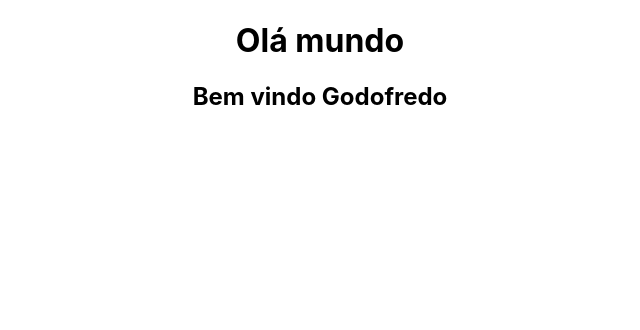
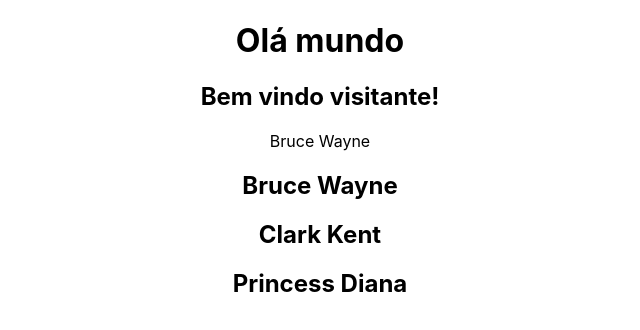
Before and after one commit to hygino82/codevolution-react-typescript, a React (Create React App) app: page / in a window 1280 px wide. Shown: the top 330 px of the page, without its empty margins (320-960 px from the left). Built offline with nearby package versions, Linux system fonts and the light colour scheme.

Commit message:
Adicionando listas as props

```diff
--- a/src/App.tsx
+++ b/src/App.tsx
@@ -1,11 +1,35 @@
 import './App.css';
 import Greet from './components/Greet';
+import Person from './components/Person';
+import PersonList from './components/PersonList';
 
 function App() {
+  const personName = {
+    first: 'Bruce',
+    last: 'Wayne'
+  }
+
+  const nameList = [
+    {
+      first: 'Bruce',
+      last: 'Wayne'
+    },
+    {
+      first: 'Clark',
+      last: 'Kent'
+    },
+    {
+      first: 'Princess',
+      last: 'Diana'
+    }
+  ]
+
   return (
     <div className="App">
       <h1>Olá mundo</h1>
-      <Greet name='Godofredo'/>
+      <Greet name='Godofredo' messageCount={10} isLoggedIn={false} />
+      <Person name={personName} />
+      <PersonList names={nameList}/>
     </div>
   );
 }
--- a/src/components/Greet.tsx
+++ b/src/components/Greet.tsx
@@ -1,11 +1,19 @@
 type GreetProps = {
     name: string;
+    messageCount: number;
+    isLoggedIn: boolean;
 }
 
 const Greet = (props: GreetProps) => {
     return (
         <div>
-            <h2>Bem vindo {props.name}</h2>
+            <h2>
+                {
+                    props.isLoggedIn
+                    ? `Bem vindo ${props.name} você tem ${props.messageCount} mensagens não lidas!`
+                    : 'Bem vindo visitante!'
+                }
+            </h2>
         </div>
     );
 }
--- /dev/null
+++ b/src/components/Person.tsx
@@ -0,0 +1,16 @@
+type PersonProps = {
+    name: {
+        first: string,
+        last: string
+    }
+}
+
+const Person = (props: PersonProps) => {
+    return (
+        <div>
+            {props.name.first} {props.name.last}
+        </div>
+    );
+}
+
+export default Person;
--- /dev/null
+++ b/src/components/PersonList.tsx
@@ -0,0 +1,21 @@
+type PersonListProps = {
+    names: {
+        first: string,
+        last: string
+    }[]
+}
+
+const PersonList = (props: PersonListProps) => {
+    return (
+        <div>
+            {props.names.map(name => {
+                return (
+                    <h2 key={name.first}>
+                        {name.first} {name.last}
+                    </h2>
+                );
+            })}
+        </div>
+    );
+}
+export default PersonList;
```
